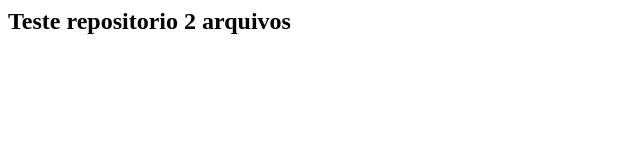
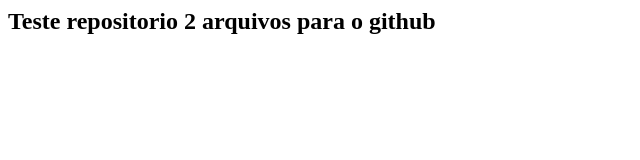
Before and after one commit to DenisAlexandre/git-fundamentos, a plain HTML site: page index.html in a window 1280 px wide. Shown: the whole page, without its empty margins (0-640 px from the left). Drawn offline with Linux system fonts and the light colour scheme.

Commit message:
Update index.html

```diff
--- a/index.html
+++ b/index.html
@@ -1 +1 @@
-<h2> Teste repositorio 2 arquivos </h2>
+<h2> Teste repositorio 2 arquivos para o github </h2>
```
